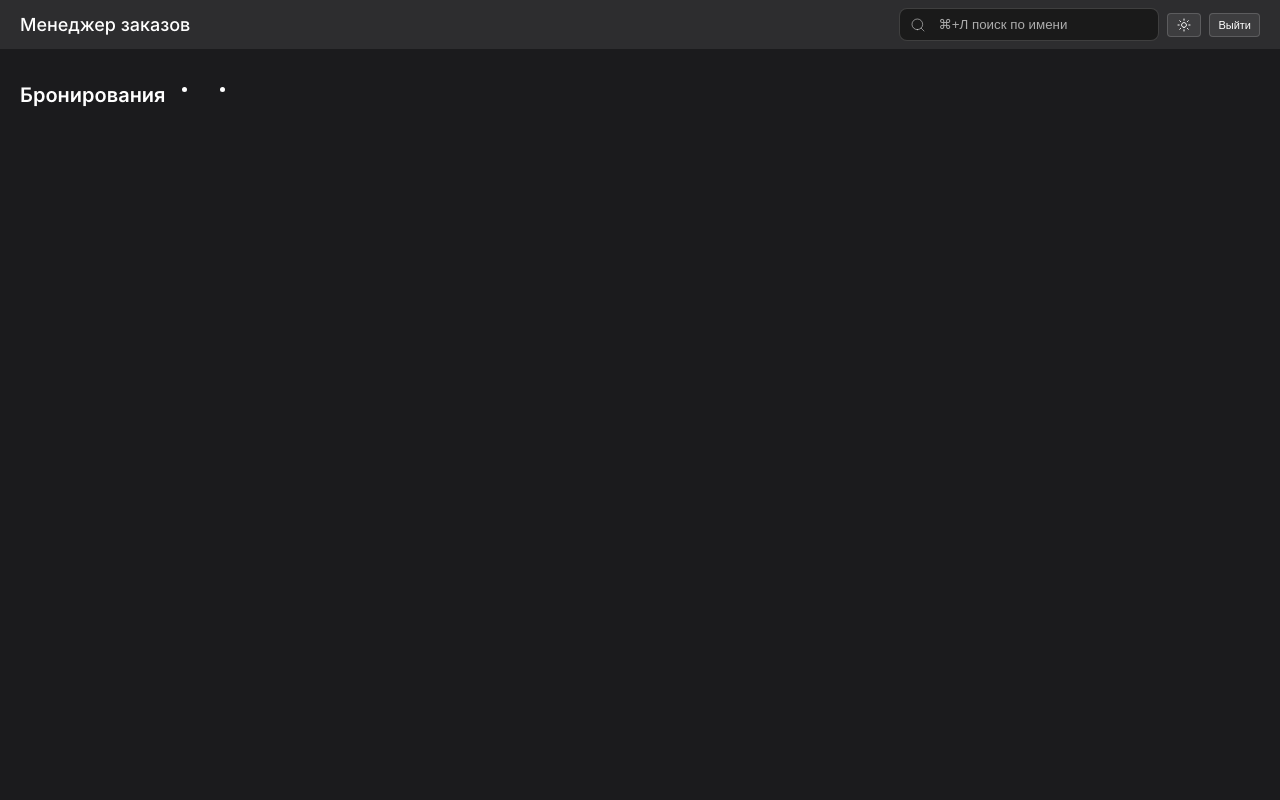
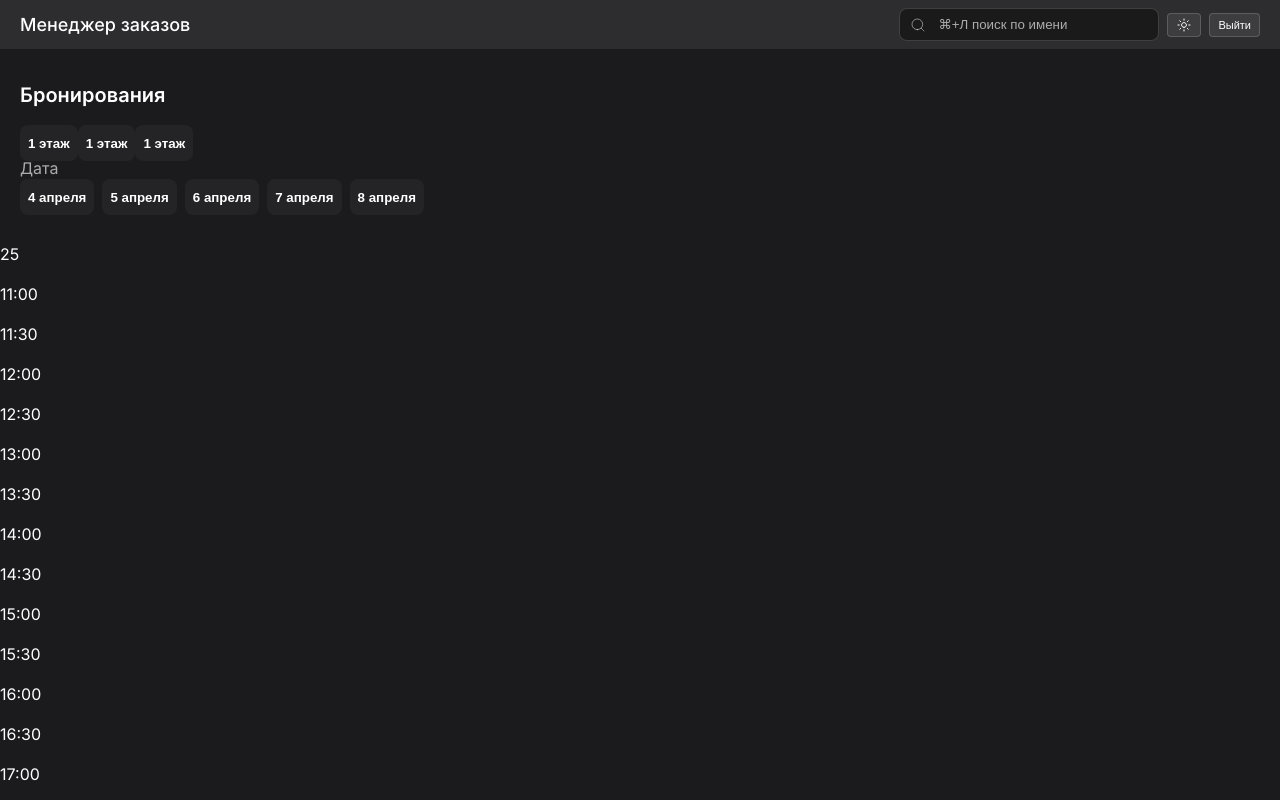
Before and after one commit to Stancia94/app-for-orders, a React (Vite) app: page / in a window 1280 px wide. Shown: the top 800 px of the page. Built offline with nearby package versions, Linux system fonts and the light colour scheme.

Commit message:
start create main table

```diff
--- a/package.json
+++ b/package.json
@@ -10,9 +10,11 @@
     "preview": "vite preview"
   },
   "dependencies": {
+    "@reduxjs/toolkit": "^2.9.0",
     "normalize.css": "^8.0.1",
     "react": "^19.1.1",
     "react-dom": "^19.1.1",
+    "react-redux": "^9.2.0",
     "styled-components": "^6.1.19"
   },
   "devDependencies": {
--- a/src/App.tsx
+++ b/src/App.tsx
@@ -1,10 +1,12 @@
 import Header from "./components/Header";
 import FilterPanel from "./components/FilterPanel";
+import MainTable from "./components/MainTable";
 function App() {
   return (
     <>
       <Header></Header>
       <FilterPanel></FilterPanel>
+      <MainTable></MainTable>
     </>
   );
 }
--- a/src/components/FilterPanel.tsx
+++ b/src/components/FilterPanel.tsx
@@ -11,9 +11,25 @@ export default function FilterPanel() {
     </Wrapper>
   );
 }
+export const Card = styled.button`
+  color: white;
+  font-weight: 600;
+  cursor: pointer;
+  padding: 8px;
+  border-radius: 8px;
+  border: none;
+  background-color: rgba(255, 255, 255, 0.04);
+  height: 36px;
+`;
+
+export const FilterName = styled.div`
+  color: rgba(255, 255, 255, 0.64);
+  margin-bottom: 4px;
+  line-height: 14px;
+`;
 const Wrapper = styled.section`
   display: flex;
-  flex-direction: row;
+  flex-direction: column;
   padding-top: 32px;
   column-gap: 16px;
 `;
@@ -21,4 +37,5 @@ const Heading = styled.h2`
   font-size: 20px;
   font-weight: 600;
   line-height: 28px;
+  margin-bottom: 16px;
 `;
--- a/src/components/Filters/ChildFIlter/DateCard.tsx
+++ b/src/components/Filters/ChildFIlter/DateCard.tsx
@@ -1,3 +1,7 @@
-export default function DateCard() {
-  return <></>;
+import { Card } from "../../FilterPanel";
+type Date = {
+  date: string;
+};
+export default function DateCard({ date }: Date) {
+  return <Card>{date}</Card>;
 }
--- a/src/components/Filters/ChildFIlter/ZoneCard.tsx
+++ b/src/components/Filters/ChildFIlter/ZoneCard.tsx
@@ -1,3 +1,4 @@
+import { Card } from "../../FilterPanel";
 export default function ZoneCard() {
-  return <></>;
+  return <Card>1 этаж</Card>;
 }
--- a/src/components/Filters/ParentFilter/DateFilter.tsx
+++ b/src/components/Filters/ParentFilter/DateFilter.tsx
@@ -1,12 +1,46 @@
+import { useState } from "react";
 import DateCard from "../ChildFIlter/DateCard";
+import { MONTHS_GENITIVE } from "../../../constant";
+import styled from "styled-components";
+import { FilterName } from "../../FilterPanel";
+type AvailableDate = {
+  available_days: string[];
+};
+const mokdata: AvailableDate = {
+  available_days: [
+    "2025-04-04",
+    "2025-04-05",
+    "2025-04-06",
+    "2025-04-07",
+    "2025-04-08",
+  ],
+};
+mokdata.available_days = mokdata.available_days.map((date) => {
+  const parseDateArr = date.split("-");
+  const parsedDate = `${parseInt(parseDateArr[2])} ${
+    MONTHS_GENITIVE[parseInt(parseDateArr[1]) - 1]
+  }`;
+  return parsedDate;
+});
 export default function DateFilter() {
+  const [mokData, setMokData] = useState(mokdata);
   return (
-    <li>
-      <DateCard></DateCard>
-      <DateCard></DateCard>
-      <DateCard></DateCard>
-      <DateCard></DateCard>
-      <DateCard></DateCard>
-    </li>
+    <Wrapper>
+      <FilterName>Дата</FilterName>
+      <List>
+        {mokdata.available_days.map((date) => {
+          return <DateCard date={date} key={date}></DateCard>;
+        })}
+      </List>
+    </Wrapper>
   );
 }
+const Wrapper = styled.div`
+  display: flex;
+  flex-direction: column;
+  margin-bottom: 32px;
+`;
+const List = styled.div`
+  display: flex;
+  column-gap: 8px;
+`;
--- a/src/components/Filters/ParentFilter/ZoneFilter.tsx
+++ b/src/components/Filters/ParentFilter/ZoneFilter.tsx
@@ -1,4 +1,10 @@
 import ZoneCard from "../ChildFIlter/ZoneCard";
 export default function ZoneFilter() {
-  return <li></li>;
+  return (
+    <div>
+      <ZoneCard></ZoneCard>
+      <ZoneCard></ZoneCard>
+      <ZoneCard></ZoneCard>
+    </div>
+  );
 }
--- /dev/null
+++ b/src/components/MainTable.tsx
@@ -0,0 +1,49 @@
+import styled from "styled-components";
+type Times = {
+  restaurant: {
+    opening_time: string; // Время открытия (на основе этого строится таблица)
+    closing_time: string; // Время закрытия (на основе этого строится таблица)
+  };
+};
+const mokdata: Times = {
+  restaurant: {
+    opening_time: "11:00", // Время открытия (на основе этого строится таблица)
+    closing_time: "23:40", // Время закрытия (на основе этого строится таблица)
+  },
+};
+// 23:40 - 11:00 = 12:40
+function toMinutes(time: string) {
+  const [h, m] = time.split(":").map(Number);
+  return h * 60 + m;
+}
+const openTime = toMinutes(mokdata.restaurant.opening_time);
+const closeTime = toMinutes(mokdata.restaurant.closing_time);
+console.log(openTime);
+const diff = Math.floor((closeTime - openTime) / 30);
+const timeArr: string[] = [];
+
+for (let i = openTime; i < closeTime; i += 30) {
+  const h = String(Math.trunc(i / 60));
+  const m = String(i % 60).padStart(2, "0");
+  const time = `${h}:${m}`;
+  timeArr.push(time);
+}
+console.log(timeArr);
+export default function MainTable() {
+  return (
+    <Table>
+      {diff}
+      {timeArr.map((time) => {
+        return <TimesCeil>{time}</TimesCeil>;
+      })}
+    </Table>
+  );
+}
+const Table = styled.div`
+  display: grid;
+  grid-auto-rows: 40px;
+  grid-template-columns: repeat(auto-fill, 80px);
+`;
+const TimesCeil = styled.div`
+  grid-column: 1;
+`;
--- /dev/null
+++ b/src/constant.ts
@@ -0,0 +1,39 @@
+type TimeNames = string[];
+
+export const DAY_NAMES: TimeNames = [
+  "Воскресенье",
+  "Понедельник",
+  "Вторник",
+  "Среда",
+  "Четверг",
+  "Пятница",
+  "Суббота",
+];
+export const MONTHS_GENITIVE: TimeNames = [
+  "января",
+  "февраля",
+  "марта",
+  "апреля",
+  "мая",
+  "июня",
+  "июля",
+  "августа",
+  "сентября",
+  "октября",
+  "ноября",
+  "декабря",
+];
+export const MONTH_NAMES: TimeNames = [
+  "Январь",
+  "Февраль",
+  "Март",
+  "Апрель",
+  "Май",
+  "Июнь",
+  "Июль",
+  "Август",
+  "Сентябрь",
+  "Октябрь",
+  "Ноябрь",
+  "Декабрь",
+];
--- a/src/index.css
+++ b/src/index.css
@@ -4,6 +4,12 @@
 
 h1, h2, h3, h4, h5, h6 {
   margin: 0;
+}
+
+ul {
+  list-style-type: none;
+  margin: 0;
+  padding: 0;
 }
 
 body {
```
Also changed, not shown: src/MokData.json (+8 -18 lines), src/store.ts (added, +54 -0 lines), 1 other file (tests, documents, lock files or other folders).
